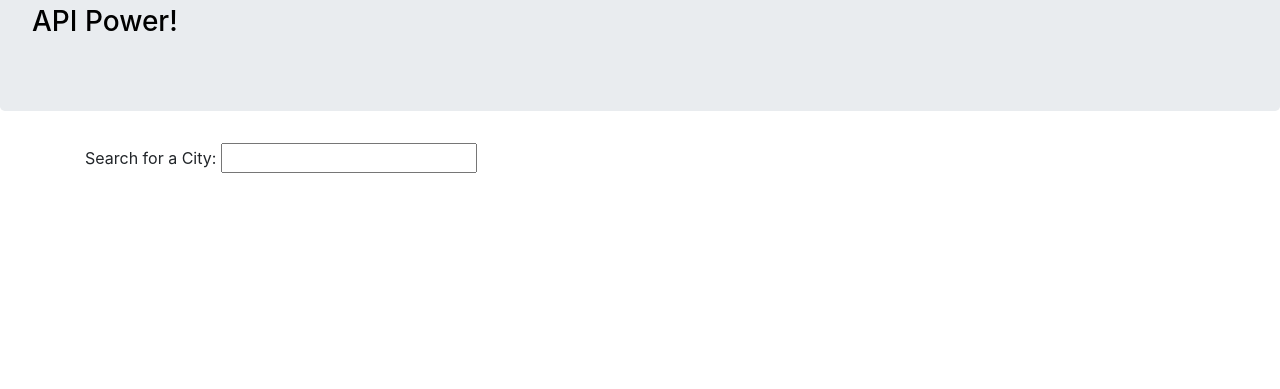
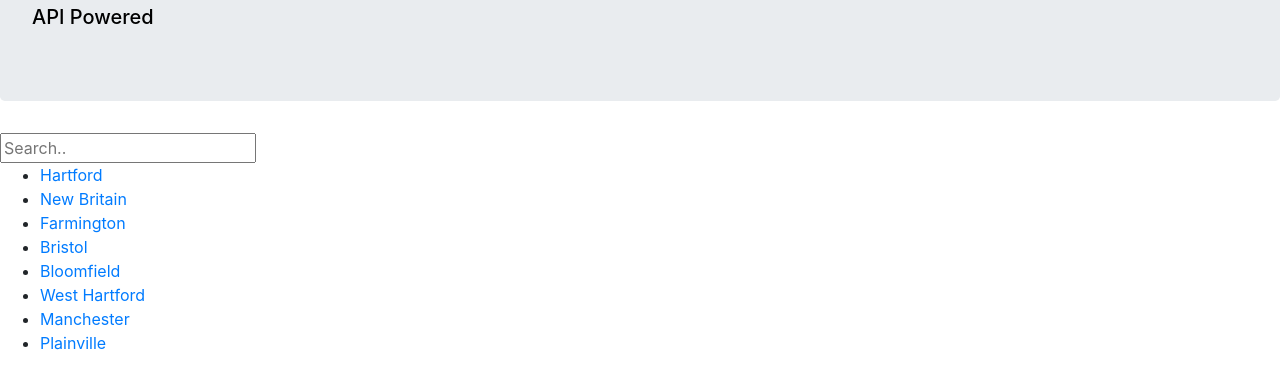
Before and after one commit to mpollicito/homework6, a plain HTML site: page index.html in a window 1280 px wide. Shown: the part 115-504 px from the top of the page. Drawn offline with nearby package versions, Linux system fonts and the light colour scheme; no server answers.

Commit message:
2nd commit

```diff
--- a/index.html
+++ b/index.html
@@ -4,6 +4,7 @@
 <head>
     <meta charset="UTF-8" />
     <title>Weather Dashboard</title>
+
     <link rel="stylesheet" href="style.css" />
     <link rel="stylesheet" href="https://maxcdn.bootstrapcdn.com/bootstrap/4.5.2/css/bootstrap.min.css" />
     <meta name="viewport" content="width=device-width, initial-scale=1.0">
@@ -13,15 +14,26 @@
 <body>
     <div class="jumbotron">
         <h1>Weather Dashboard</h1>
-        <h3>API Power!</h3>
+        <h5>API Powered</h5>
     </div>
 
-    <div class="container" id="city-search">Search for a City:
+    <!-- <div class="container" id="city-search">Search for a City:
         <input>
-    </div>
+    </div> -->
 
     <div class="weather-temp">
+        <input type="text" id="mySearch" onkeyup="searchWeather()" placeholder="Search.." title="Search for a City">
 
+        <ul id="myMenu">
+            <li><a href="#">Hartford</a></li>
+            <li><a href="#">New Britain</a></li>
+            <li><a href="#">Farmington</a></li>
+            <li><a href="#">Bristol</a></li>
+            <li><a href="#">Bloomfield</a></li>
+            <li><a href="#">West Hartford</a></li>
+            <li><a href="#">Manchester</a></li>
+            <li><a href="#">Plainville</a></li>
+        </ul>
     </div>
 
     <script src="https://cdnjs.cloudflare.com/ajax/libs/jquery/3.2.1/jquery.min.js"></script>
--- a/script.js
+++ b/script.js
@@ -1,9 +1,7 @@
 let displayWeather = $(".weather-temp");
 
-
-
 function searchWeather () {
-    let queryUrl = "https://api.openweathermap.org/data/2.5/weather?q=New york&appid=121dbfe48a774b52280de2af5c07925e"
+    let queryUrl = "https://api.openweathermap.org/data/2.5/weather?q=Hartford&appid=121dbfe48a774b52280de2af5c07925e"
     $.ajax({
         type: "GET",
         url: queryUrl
```
